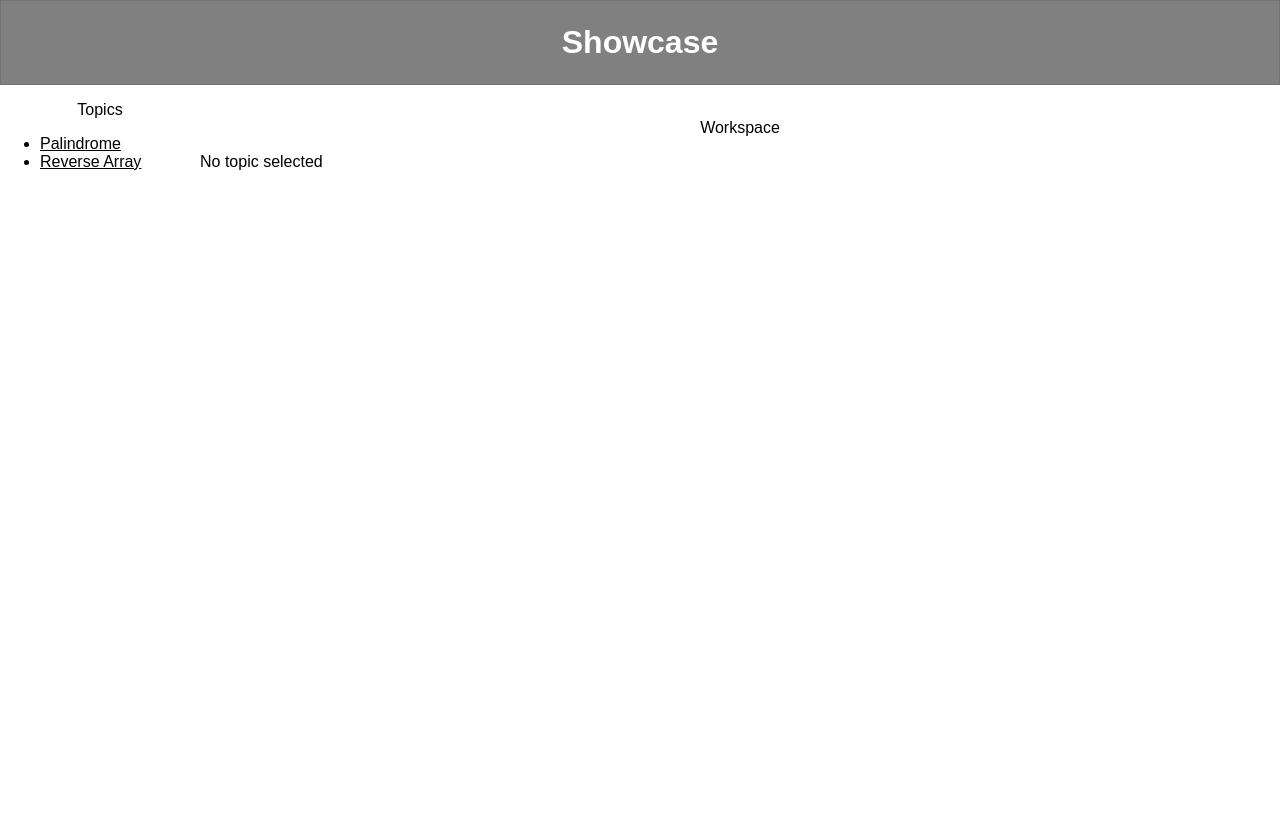
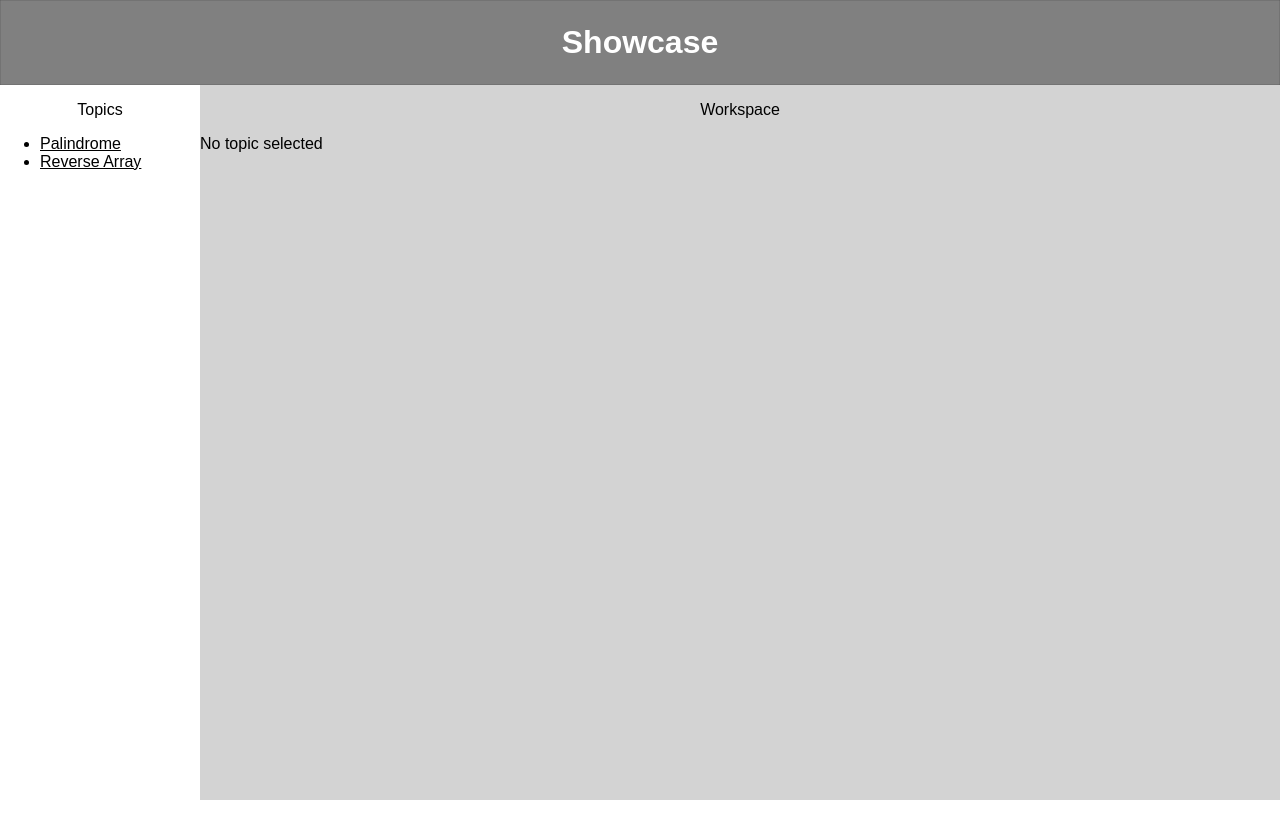
Before and after one commit to JRobber/showcase, a React (Create React App) app in the folder app/: page / in a window 1280 px wide. Shown: the top 838 px of the page. Built offline with nearby package versions, Linux system fonts and the light colour scheme.

Commit message:
JL solution - POC v2.

```diff
--- a/app/src/App.js
+++ b/app/src/App.js
@@ -13,8 +13,8 @@ class App extends Component {
 
     this.state = {
       topics: [
-        { id: 1, label: 'Palindrome', component: 'Palindrome.js' },
-        { id: 2, label: 'Reverse Array', component: 'ReverseArray.js' }
+        { id: 1, label: 'Palindrome', component: 'Palindrome' },
+        { id: 2, label: 'Reverse Array', component: 'ReverseArray' }
       ],
 
       selectedTopic: null
--- a/app/src/component/Navigation/Navigation.css
+++ b/app/src/component/Navigation/Navigation.css
@@ -1,6 +1,6 @@
 #navigation-component {
   width: 200px;
-  height: 100vh;
+  height: calc(100vh - 85px);
   min-height: 700px;
   display: inline-block;
 }
--- a/app/src/component/Workspace/Workspace.css
+++ b/app/src/component/Workspace/Workspace.css
@@ -1,8 +1,11 @@
 #workspace-component {
   display: inline-block;
   width: calc(100% - 200px);
-  height: 100vh;
+  height: calc(100vh - 85px);
   min-height: 700px;
+  position: relative;
+  top: -18px;
+  background-color: lightgray;
 }
 
 #workspace-header {
--- a/app/src/component/Workspace/Workspace.js
+++ b/app/src/component/Workspace/Workspace.js
@@ -7,35 +7,26 @@ import ReverseArray from '../Topics/ReverseArray';
 
 class Workspace extends Component {
   render() {
-    if ( !this.props.selectedTopic ) {
-      return (
-        <div id="workspace-component">
+    return (
+      <div id="workspace-component">
           <p id="workspace-header"> Workspace </p>
-          <p> No topic selected </p>
-        </div>
-      )
-    }
-
-    switch ( this.props.selectedTopic ) {
-      case 'Palindrome.js':
-        return (
-          <div id="workspace-component">
-            <p id="workspace-header"> Workspace </p>
-
-            <Palindrome />
-
-          </div>
-        )
-      case 'ReverseArray.js':
-        return (
-          <div id="workspace-component">
-            <p id="workspace-header"> Workspace </p>
-
-            <ReverseArray />
-
-          </div>
-        )
-    }
+          {
+            !this.props.selectedTopic
+            ? <p> No topic selected </p>
+            : null
+          }
+          {
+            this.props.selectedTopic === "Palindrome"
+            ? <Palindrome />
+            : null
+          }
+          {
+            this.props.selectedTopic === "ReverseArray"
+            ? <ReverseArray />
+            : null
+          }
+      </div>
+    )
   }
 }
 
```
